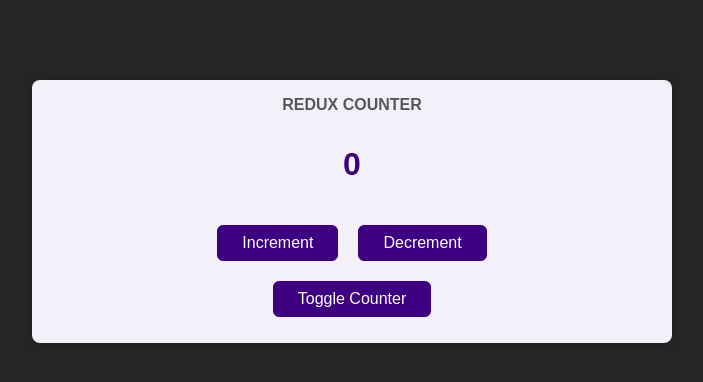
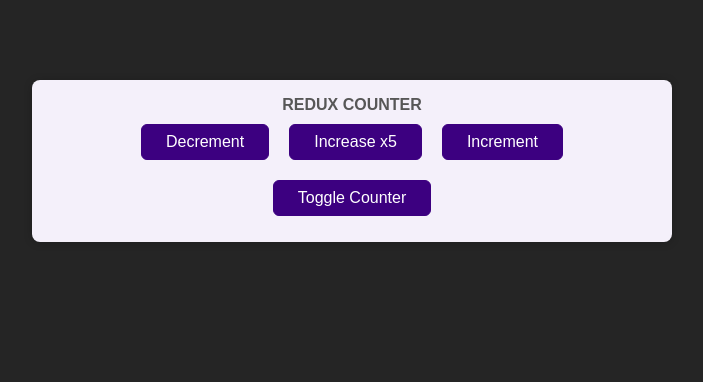
Before and after one commit to slavkoSenkiv/redux-basics, a React (Create React App) app: page / in a window 1280 px wide. Shown: the top 382 px of the page, without its empty margins (288-991 px from the left). Built offline with nearby package versions, Linux system fonts and the light colour scheme.

Commit message:
add classbased component example and add increase/derease and toggle functionality

```diff
--- a/src/components/Counter.js
+++ b/src/components/Counter.js
@@ -1,24 +1,32 @@
-import { useSelector, useDispatch } from 'react-redux';
+//import { Component } from 'react';
+import { useSelector, useDispatch, connect } from 'react-redux';
 import classes from './Counter.module.css';
-
+//functional approach
 const Counter = () => {
   const dispatch = useDispatch();
   const counter = useSelector((state) => state.counter);
-  const toggleCounterHandler = () => {};
+  const show = useSelector((state) => state.showCounter);
 
   const inrementHandler = () => {
-    dispatch({type: 'increment'})
-  }
+    dispatch({ type: 'increment' });
+  };
+  const increaseHandler = () => {
+    dispatch({ type: 'increase', amount: 5 });
+  };
   const decrementHandler = () => {
-    dispatch({type: 'decrement'})
-  }
+    dispatch({ type: 'decrement' });
+  };
+  const toggleCounterHandler = () => {
+    dispatch({ type: 'toggle' });
+  };
   return (
     <main className={classes.counter}>
       <h1>Redux Counter</h1>
-      <div className={classes.value}>{counter}</div>
+      {show && <div className={classes.value}>{counter}</div>}
       <div>
+        <button onClick={decrementHandler}>Decrement</button>
+        <button onClick={increaseHandler}>Increase x5</button>
         <button onClick={inrementHandler}>Increment</button>
-        <button onClick={decrementHandler}>Decrement</button>
       </div>
       <button onClick={toggleCounterHandler}>Toggle Counter</button>
     </main>
@@ -26,3 +34,43 @@ const Counter = () => {
 };
 
 export default Counter;
+
+//class based approach
+/* class Counter extends Component {
+  inrementHandler() {
+    this.props.increment();
+  }
+  decrementHandler() {
+    this.props.decrement();
+  }
+  toggleCounterHandler() {}
+  render() {
+    return (
+      <main className={classes.counter}>
+        <h1>Redux Counter</h1>
+        <div className={classes.value}>{this.props.counter}</div>
+        <div>
+          <button onClick={this.decrementHandler.bind(this)}>Decrement</button>
+          <button onClick={this.inrementHandler.bind(this)}>Increment</button>
+        </div>
+        <button onClick={this.toggleCounterHandler}>Toggle Counter</button>
+      </main>
+    );
+  }
+}
+
+const mapStateToProps = (state) => {
+  return {
+    counter: state.counter
+  };
+};
+
+const mapDispatchoProps = (dispatch) => {
+  return {
+    increment: () => dispatch({ type: 'increment' }),
+    decrement: () => dispatch({ type: 'decrement' })
+  };
+};
+
+export default connect(mapStateToProps, mapDispatchoProps)(Counter);
+ */
--- a/src/store/index.js
+++ b/src/store/index.js
@@ -1,14 +1,30 @@
 import { createStore } from 'redux';
 
-const counterReducer = (state = { counter: 0 }, action) => {
+const initialState = { counter: 0, showCpunter: true };
+
+const counterReducer = (state = initialState, action) => {
   if (action.type === 'increment') {
     return {
-      counter: state.counter + 1
+      counter: state.counter + 1,
+      showCounter: state.showCounter
+    };
+  }
+  if (action.type === 'increase') {
+    return {
+      counter: state.counter + action.amount,
+      showCounter: state.showCounter
     };
   }
   if (action.type === 'decrement') {
     return {
-      counter: state.counter - 1
+      counter: state.counter - 1,
+      showCounter: state.showCounter
+    };
+  }
+  if (action.type === 'toggle') {
+    return {
+      showCounter: !state.showCounter,
+      counter: state.counter
     };
   }
   return state;
```
